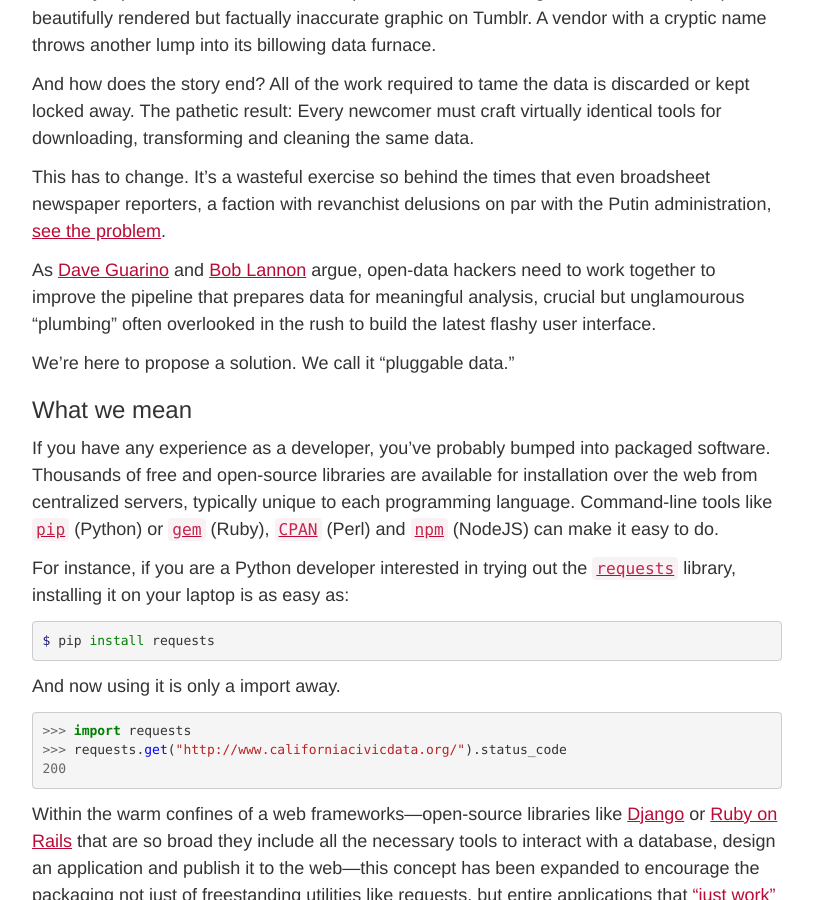
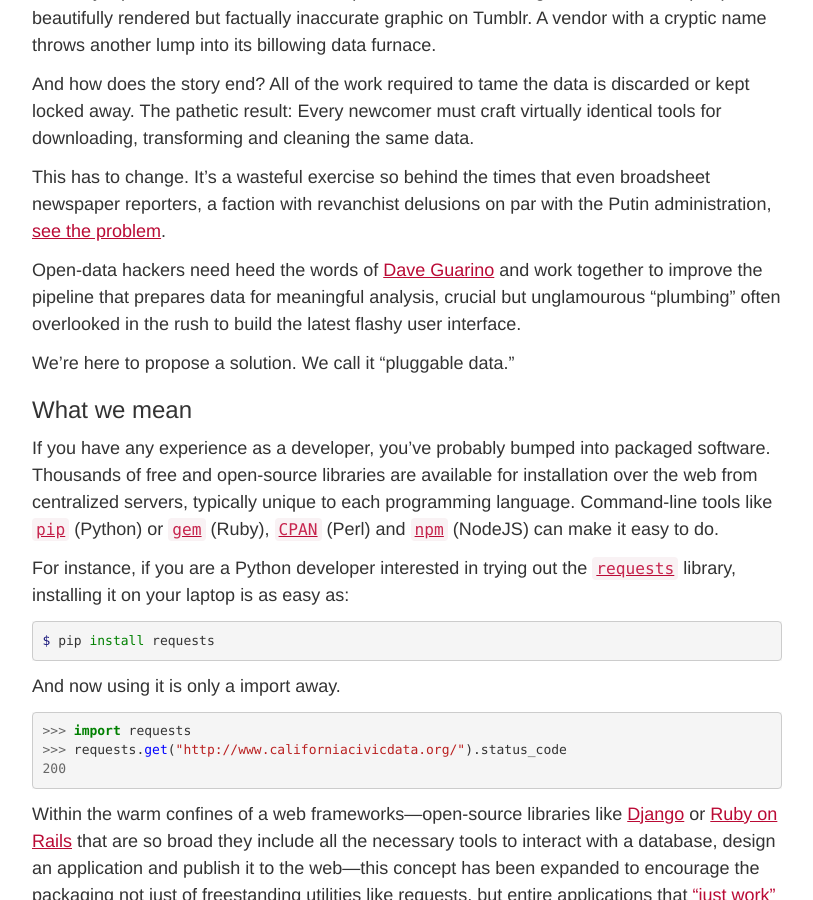
Before and after one commit to palewire/californiacivicdata.org, a Jekyll site: the page built from _posts/2015-01-01-pluggable-data.markdown, in a window 1280 px wide and 900 px high, scrolled down 388 px. Shown: the whole window, without its empty margins (38-851 px from the left). Built offline with Jekyll 4.4.1, drawn with Linux system fonts in a browser that asks for light colours.

Commit message:
Updated 2015-01-01-pluggable-data.markdown

```diff
--- a/_posts/2015-01-01-pluggable-data.markdown
+++ b/_posts/2015-01-01-pluggable-data.markdown
@@ -18,7 +18,7 @@
 
 This has to change. It’s a wasteful exercise so behind the times that even broadsheet newspaper reporters, a faction with revanchist delusions on par with the Putin administration, [see the problem](http://www.nytimes.com/2014/08/18/technology/for-big-data-scientists-hurdle-to-insights-is-janitor-work.html?_r=0).
 
-As [Dave Guarino](http://daguar.github.io/2014/03/17/etl-for-america/) and [Bob Lannon](http://sunlightfoundation.com/blog/2014/03/21/data-plumbers/) argue, open-data hackers need to work together to improve the pipeline that prepares data for meaningful analysis, crucial but unglamourous "plumbing" often overlooked in the rush to build the latest flashy user interface.
+Open-data hackers need heed the words of [Dave Guarino](http://daguar.github.io/2014/03/17/etl-for-america/) and work together to improve the pipeline that prepares data for meaningful analysis, crucial but unglamourous "plumbing" often overlooked in the rush to build the latest flashy user interface.
 
 We're here to propose a solution. We call it "pluggable data."
 
```
